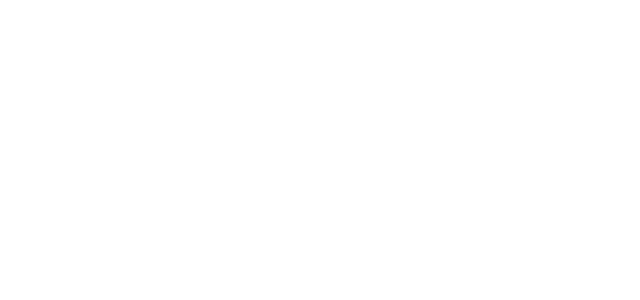
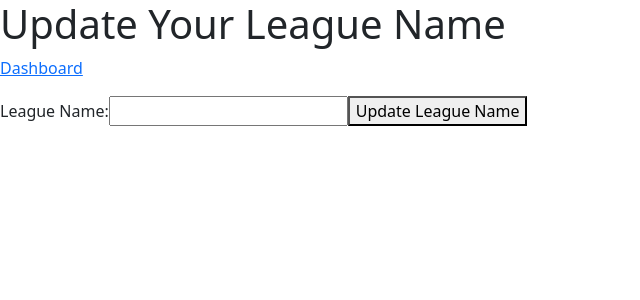
Before and after one commit to j21winter/groupProject, a React app in the folder predictions/client/: page /update/1 in a window 1280 px wide. Before the commit this address had no page. Shown: the top 300 px of the page, without its empty margins (0-640 px from the left). Built offline with nearby package versions, Linux system fonts and the light colour scheme; no server answers; the HTML template or start-up script is replaced by a standard one.

Commit message:
added update league name page

```diff
--- a/predictions/client/src/App.jsx
+++ b/predictions/client/src/App.jsx
@@ -9,6 +9,7 @@
 import Predictions from './components/Predictions'
 import LeaguePage from './components/LeaguePage'
 import Homepage from './components/Homepage/HomePage'
+import UpdateLeague from './components/UpdateLeague'
 
 
 
@@ -76,6 +77,7 @@
               <Route path='/dashboard' element={<Dashboard/>}/>
               <Route path='/predictions' element={<Predictions/>}/>
               <Route path='/oneLeague/:id' element={<LeaguePage/>}/>
+              <Route path='/update/:id' element={<UpdateLeague/>}/>
           </Routes>
       </UserContext.Provider>
 
--- a/predictions/client/src/components/LeaguePage.jsx
+++ b/predictions/client/src/components/LeaguePage.jsx
@@ -27,7 +27,7 @@
         {/* will want to display all league members by mapping through */}
           <div>
           {league.user==user._id ?
-          (<p>Edit Delete</p>): (<p>Join League</p>)
+          (<p><Link to={`/update/${league._id}`}>Edit</Link> Delete</p>): (<p>Join League</p>)
         }
         </div>
     </div>
--- /dev/null
+++ b/predictions/client/src/components/UpdateLeague.jsx
@@ -0,0 +1,63 @@
+import React from 'react'
+
+import { useEffect, useState, useContext } from 'react'
+import {Link, useNavigate, useParams} from 'react-router-dom'
+import axios from 'axios'
+import UserContext from '../context/userContext';
+
+const UpdateLeague = (props) => {
+    const { id } = useParams()
+    const [leagueName, setLeagueName]=useState("")
+    const { user, setUser } = useContext(UserContext)
+    const [errors, setErrors]=useState([])
+    const navigate=useNavigate()
+
+    //get league info
+    useEffect(() => {
+        axios.get(`http://localhost:8000/api/league/${id}`)
+            .then(res => {
+                console.log(res)
+                console.log(res.data)
+                setLeagueName(res.data.league_name)
+            })
+            .catch(err => console.log(err))
+    }, [])
+
+    const handleSubmit=(e)=>{
+        console.log("LEAGUE NAME", leagueName)
+        e.preventDefault();
+
+        axios.patch(`http://localhost:8000/api/league/${id}`, {leagueName})
+            .then(res => {
+                console.log("RES", res);
+
+                navigate(`/oneLeague/${id}`);
+            })
+            .catch(err => {
+                console.log("ERR", err)
+                setErrors(err);
+                console.log("error1", errors)
+            })
+
+}
+console.log(leagueName)
+  return (
+    <>
+        <div>
+            <h1>Update Your League Name</h1>
+            <p><Link to={"/dashboard"}>Dashboard</Link></p>
+            <form onSubmit={handleSubmit}>
+            <label >League Name:</label>
+            <input type="text" name="league_name" value={leagueName} onChange={(e)=>{setLeagueName(e.target.value)} }/>
+            { errors.league_name ?
+                        <p>{errors.league_name.message}</p>
+                        : null
+                    }
+            <button>Update League Name</button>
+        </form>
+        </div>
+    </>
+  )
+}
+
+export default UpdateLeague
```
Also changed, not shown: 1 other file (tests, documents, lock files or other folders).
